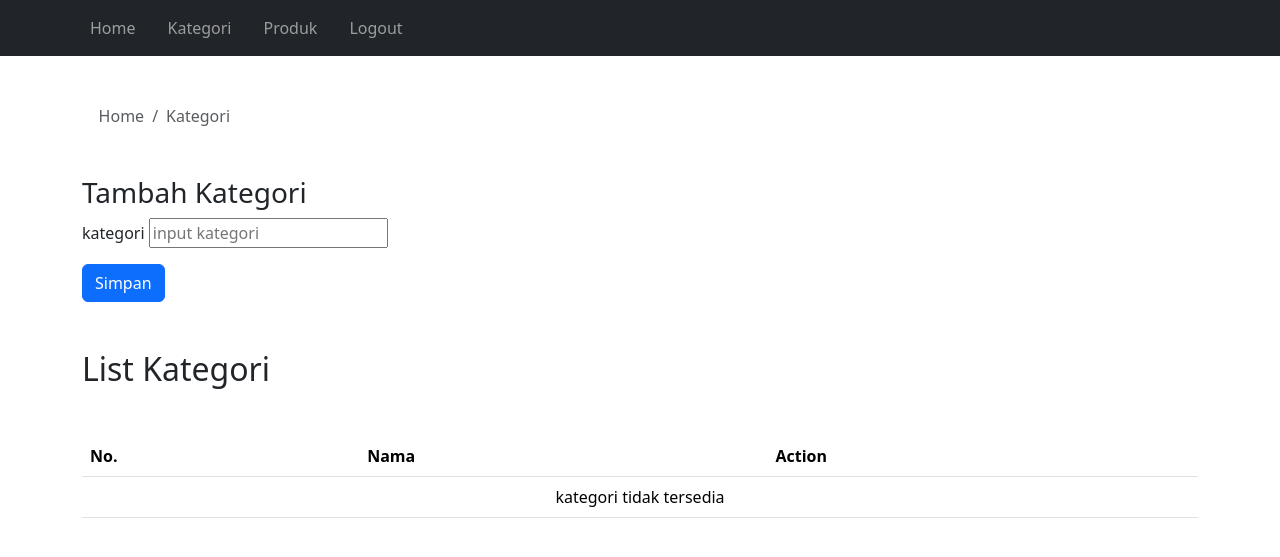
After one commit to Haidar-Ramadhan/toko_online, a PHP site: page /kategori.php in a window 1280 px wide. The commit adds this page. Shown: the top 557 px of the page. Run offline with PHP 8.4, Linux system fonts and the light colour scheme; the visitor is signed in with stand-in values (Sample User, id 1); data that the repository does not hold is empty; some libraries are stand-ins or nearby versions.

Commit message:
create category

```diff
--- /dev/null
+++ b/adminpanel/kategori.php
@@ -0,0 +1,132 @@
+<?php
+require "session.php";
+require "../js/koneksi.php";
+
+
+$querycategory = mysqli_query($con, "SELECT * FROM kategori");
+$jumlahcategory = mysqli_num_rows($querycategory);
+
+?>
+
+<!DOCTYPE html>
+<html lang="en">
+
+<head>
+    <meta charset="UTF-8">
+    <meta name="viewport" content="width=device-width, initial-scale=1.0">
+    <title>Kategori</title>
+    <link rel="stylesheet" href="../bootstrap-5.3.3-dist/css/bootstrap.min.css">
+    <link rel="stylesheet" href="../fontawesome-free-6.6.0-web/css/fontawesome.min.css">
+</head>
+<style>
+    .no-decoration {
+        text-decoration: none;
+    }
+</style>
+
+<body>
+    <?php require "navbar.php"; ?>
+    <div class="container mt-5">
+        <nav aria-label="breadcrumb">
+            <ol class="breadcrumb">
+                <li class="breadcrumb-item active" aria-current="page">
+                    <a href="../adminpanel" class="no-decoration text-muted">
+                        <i class="fas fa-home"></i> Home
+                    </a>
+                </li>
+                <li class="breadcrumb-item active" aria-current="page">
+                    Kategori
+                </li>
+            </ol>
+        </nav>
+        <div class="my-5 col-12 col-md-6">
+            <h3>Tambah Kategori</h3>
+
+            <form action="" method="post">
+                <div>
+                    <label for="kategori">kategori</label>
+                    <input type="text" id="kategori" name="category" placeholder="input kategori" aria-current="input category ">
+                </div>
+                <div class="mt-3">
+                    <button class="btn btn-primary" type="submit" name="Simpan_Kategori">Simpan</button>
+                </div>
+            </form>
+
+            <?php
+            if (isset($_POST['Simpan_Kategori'])) {
+                $kategori = htmlspecialchars($_POST['category']);
+
+                $hasExist = mysqli_query($con, "SELECT nama FROM kategori WHERE nama='$kategori'");
+                $countDataExist = mysqli_num_rows($hasExist);
+
+                if ($countDataExist > 0) {
+            ?>
+                    <div class="alert alert-primary" role="alert">
+                        Data already exist !
+                    </div>
+                    <?php
+                } else {
+                    $querysave = mysqli_query($con, "INSERT INTO kategori (nama) VALUES
+                    ('$kategori')");
+                    if ($querysave) {
+                    ?>
+                        <div class="alert alert-primary mt-3" role="alert">
+                            Kategori Berhasil Tersimpan
+                        </div>
+
+                        <meta http-equiv="refresh" content="0; url=kategori.php" />
+            <?php
+                    } else {
+                        echo mysqli_error($con);
+                    }
+                }
+            }
+            ?>
+        </div>
+        <div class="mt-3">
+            <h2>List Kategori</h2>
+            <div class="table-resposive mt-5">
+                <table class="table">
+                    <thead>
+                        <tr>
+                            <th>No.</th>
+                            <th>Nama</th>
+                            <th>Action</th>
+                        </tr>
+                    </thead>
+                    <tbody>
+                        <?php
+                        if ($jumlahcategory == 0) {
+                        ?>
+                            <tr>
+                                <td colspan=3 class="text-center">kategori tidak tersedia</td>
+                            </tr>
+                            <?php
+                        } else {
+                            $jumlah = 1;
+                            while ($data = mysqli_fetch_array($querycategory)) {
+                            ?>
+                                <tr>
+                                    <td><?php echo $jumlah; ?></td>
+                                    <td><?php echo $data['nama']; ?></td>
+                                    <td>
+                                        <a href="kategori-detail.php?p=<?php echo
+                                                                        $data['id']; ?>" class="btn btn-info"><i class="fas fa-search"></i></a>
+                                    </td>
+                                </tr>
+                        <?php
+                                $jumlah++;
+                            }
+                        }
+
+                        ?>
+                    </tbody>
+                </table>
+            </div>
+        </div>
+    </div>
+    <script src="../bootstrap-5.3.3-dist/js/bootstrap.bundle.min.js"></script>
+    <script src="../fontawesome-free-6.6.0-web/js/all.min.js"></script>
+</body>
+
+</html>
--- a/adminpanel/navbar.php
+++ b/adminpanel/navbar.php
@@ -6,19 +6,16 @@
     <div class="collapse navbar-collapse" id="navbarTogglerDemo01">
       <ul class="navbar-nav me-auto mb-2 mb-lg-0">
         <li class="nav-item me-3">
-          <a class="nav-link" href="#">Home</a>
+          <a class="nav-link" href="index.php">Home</a>
         </li>
         <li class="nav-item me-3">
           <a class="nav-link" href="kategori.php">Kategori</a>
         </li>
         <li class="nav-item me-3">
-          <a class="nav-link disabled" href="produk.php">Produk</a>
+          <a class="nav-link" href="produk.php">Produk</a>
         </li>
         <li class="nav-item me-3">
-          <a class="nav-link disabled"  <?php
-            if(isset($_POST['logout'])){
-                header('location: logout.php');
-            }  ?> >Logout</a>
+          <a class="nav-link" href="logout.php">Logout</a>
         </li>
       </ul>
     </div>
```
Also changed, not shown: adminpanel/index.php (+46 -9 lines), adminpanel/kategori-detail.php (added, +69 -0 lines).
